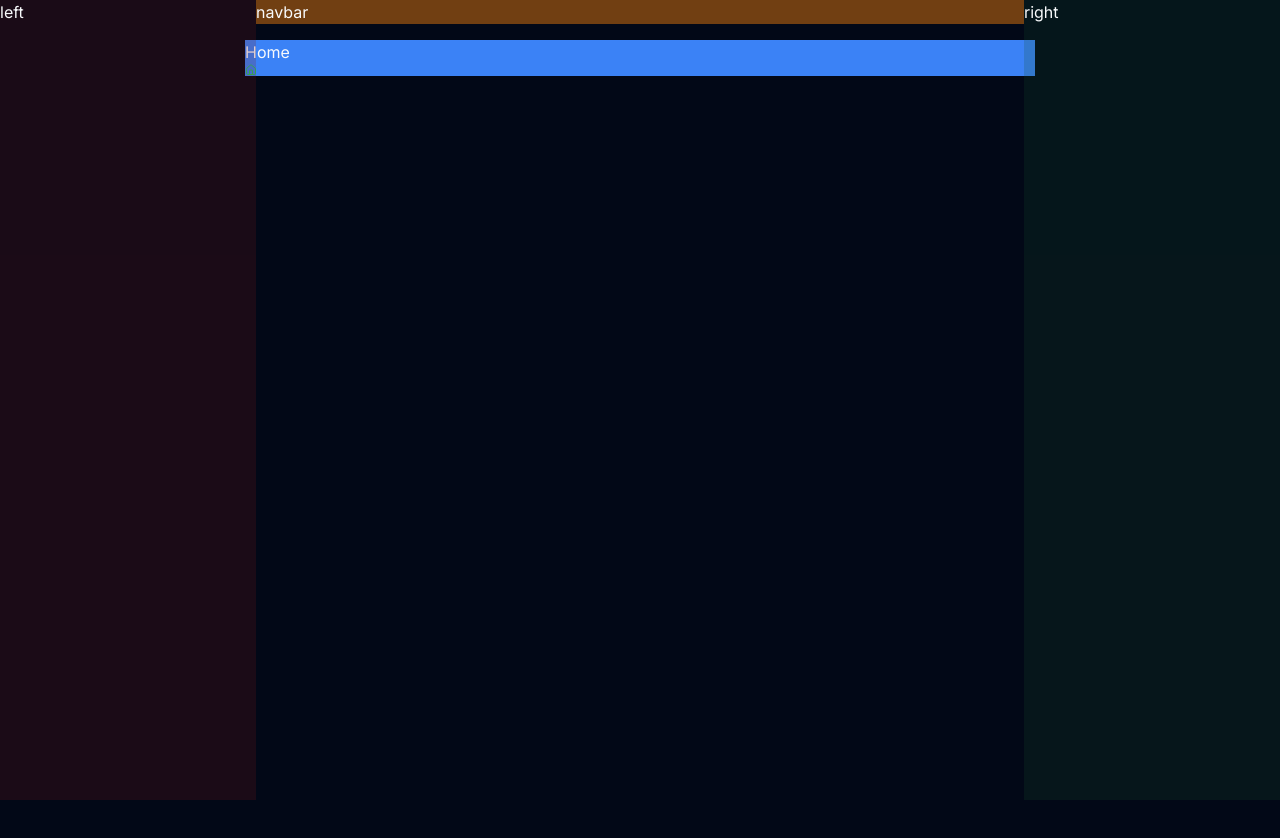
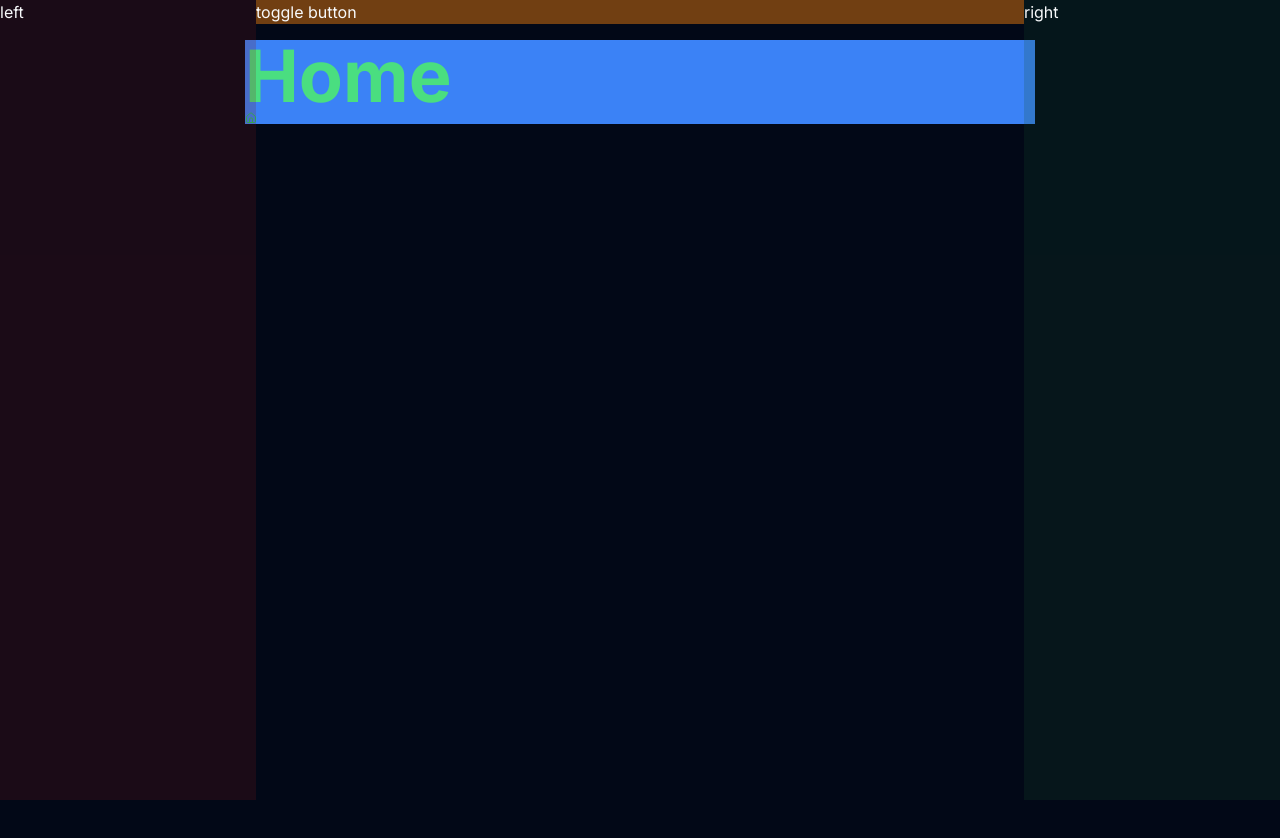
Before and after one commit to Developer095/proj-two, a Next.js app: page / in a window 1280 px wide. Shown: the top 838 px of the page. Built offline with nearby package versions, Linux system fonts and the light colour scheme.

Commit message:
added theme change logic

```diff
--- a/app/(default)/layout.tsx
+++ b/app/(default)/layout.tsx
@@ -1,3 +1,4 @@
+import ThemeChangeButton from "@/components/molecules/navbarcomponents/ThemeChangeButton";
 import "../globals.css";
 
 export default function RootLayout({
@@ -13,7 +14,7 @@ export default function RootLayout({
 
       <section className="mx-[245px] h-[200vh] w-[60%] flex-1">
         <div className="fixed left-0 right-0 top-0 ml-[20%] mr-[20%] bg-yellow-900">
-          navbar
+          <ThemeChangeButton />
         </div>
         <div className="mt-10 bg-blue-500">{children}</div>
       </section>
--- a/app/(default)/page.tsx
+++ b/app/(default)/page.tsx
@@ -4,7 +4,9 @@ import React from "react";
 const Home = () => {
   return (
     <div>
-      <div>Home</div>
+      <div className="text-7xl font-bold text-green-400 dark:text-red-500">
+        Home
+      </div>
       <div>
         <House className="h-3 w-3 text-green-500" />
       </div>
--- a/app/layout.tsx
+++ b/app/layout.tsx
@@ -18,8 +18,8 @@ export default function RootLayout({
     <html lang="en">
       <body
         className={cn(
-          "antialiased text-[#f8fafc] bg-[#020817]",
-          inter.className
+          "bg-[#020817] text-[#f8fafc] antialiased",
+          inter.className,
         )}
       >
         {children}
--- /dev/null
+++ b/components/molecules/navbarcomponents/ThemeChangeButton.tsx
@@ -0,0 +1,19 @@
+"use client";
+import React from "react";
+
+const ThemeChangeButton = () => {
+  return (
+    <button
+      onClick={() => {
+        const bodyelement = document.querySelector("body");
+        if (bodyelement) {
+          bodyelement.classList.toggle("dark");
+        }
+      }}
+    >
+      toggle button
+    </button>
+  );
+};
+
+export default ThemeChangeButton;
```
